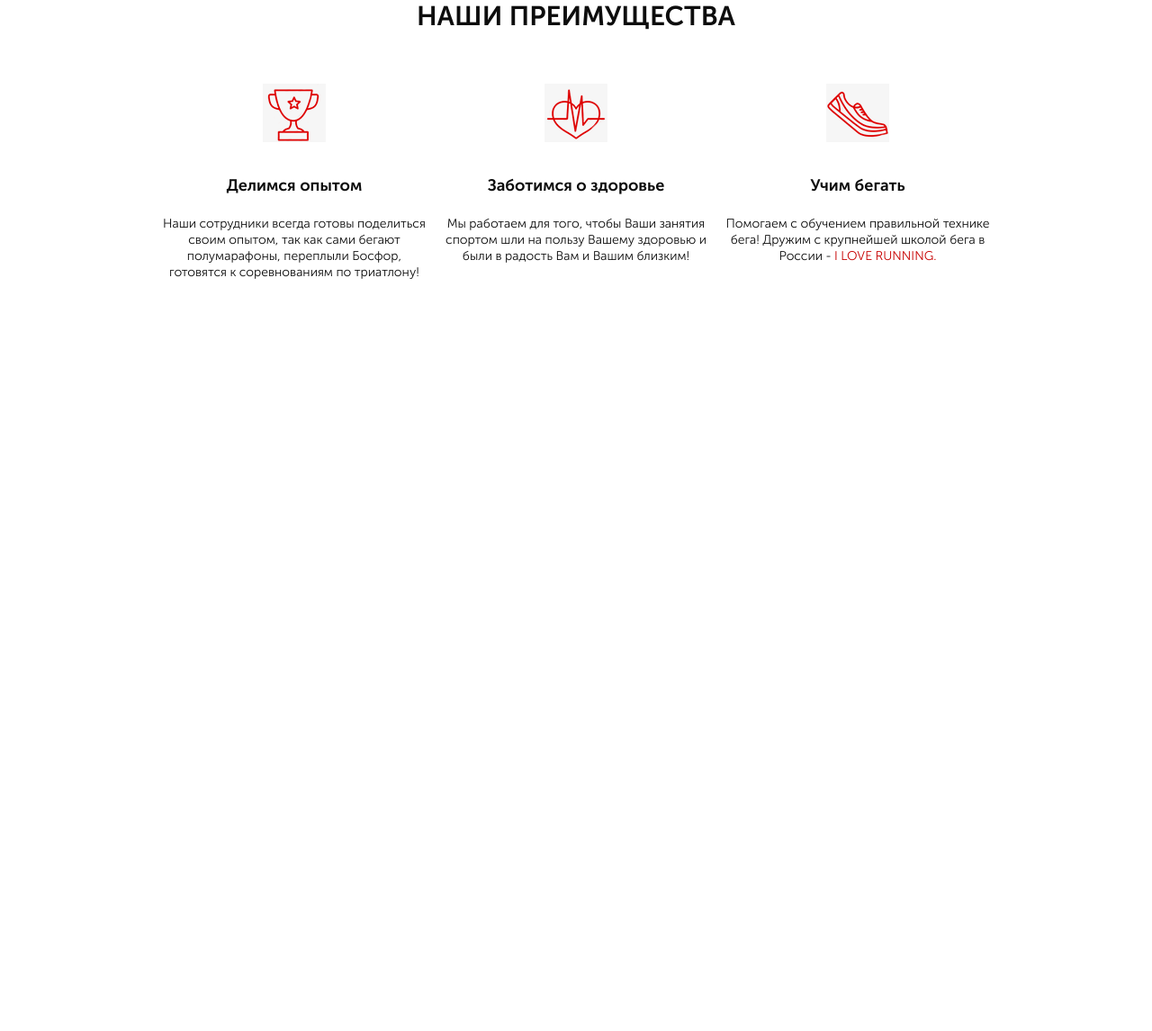
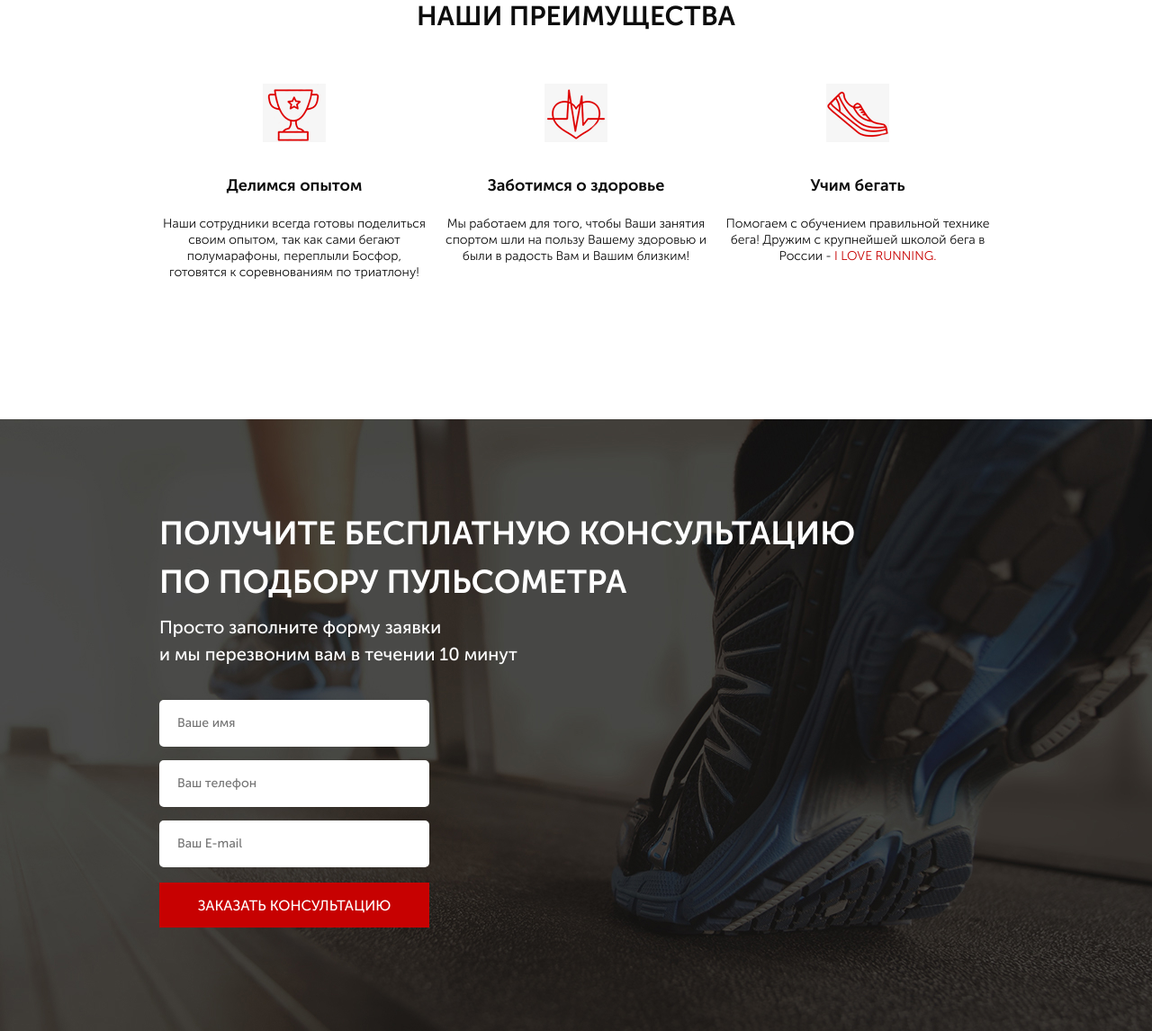
Before and after one commit to sluev-andrey/project_puls, a website: page src/index.html in a window 1280 px wide. Shown: the part 724-1870 px from the top of the page at 90% size. Before the commit the page ends 1200 px from the top, so only its background shows below. Drawn offline with Linux system fonts and the light colour scheme.

Commit message:
consultation edit

```diff
--- a/src/index.html
+++ b/src/index.html
@@ -25,7 +25,7 @@
         </div>
         <div class="header__contact">
           <a class="phone" href="tel:+74999228974">+7 (499) 922-89-74</a>
-          <button class="button">заказать звонок</button>
+          <button class="button__header">заказать звонок</button>
         </div>
       </div>
 
@@ -81,7 +81,20 @@
   </div>
   </div>
 </section>
+<section class="consultation">
+  <div class="container">
+    <h2 class="title consultation__title">Получите бесплатную консультацию<br> по подбору пульсометра</h2>
+    <div class="consultation__subtitle">Просто заполните форму заявки<br> и мы перезвоним вам в течении 10 минут</div>
+    <form class="feed-forms" action="#">
+      <input name="name" required placeholder="Ваше имя" type="text">
+      <input name="phone" required placeholder="Ваш телефон" type="number">
+      <input name="email" required placeholder="Ваш E-mail" type="email">
 
+      <button class="button">заказать кОНСУЛЬТАЦИЮ</button>
+    </form>
+
+  </div>
+</section>
 
 
 
--- a/src/sass/style.scss
+++ b/src/sass/style.scss
@@ -14,6 +14,18 @@ a{
 }
 
 .button{
+    background-color: #C70101;
+    border: none;
+    width: 300px;
+    height: 50px;
+    font-weight: 500;
+    font-size: 16px;
+    line-height: 25px;
+    text-transform: uppercase;
+    color: #FFFFFF;
+}
+
+.button__header{
   width: 153px;
   height: 32px;
   background-color: #C70101;
@@ -29,6 +41,14 @@ a{
 .phone{
   font-weight: 700;
   font-size: 18px;
+  color: #FFFFFF;
+}
+
+.title{
+  font-weight: 700;
+  font-size: 36px;
+  line-height: 54px;
+  text-transform: uppercase;
   color: #FFFFFF;
 }
 
@@ -123,7 +143,7 @@ a{
 }
 
 .benefits{
-  min-height: 473px;
+  min-height: 463px;
   &__title{
     font-weight: 700;
     font-size: 30px;
@@ -163,3 +183,42 @@ a{
     }
   }
 }
+
+.consultation{
+  min-height: 680px;
+  background-image: url(../images/bg_consultation.jpg);
+  background-position: center;
+  background-size: cover;
+  background-repeat: no-repeat;
+  &__title{
+  padding-top: 100px;
+  }
+  &__subtitle{
+    font-weight: 500;
+    font-size: 20px;
+    line-height: 30px;
+    color: #FFFFFF;
+    margin-top: 8px;
+  }
+}
+
+.feed-forms{
+  margin-top: 36px;
+  display: flex;
+  flex-direction: column;
+  width: 300px;
+  input{
+    height: 52px;
+    background: #FFFFFF;
+    border-radius: 5px;
+    margin-bottom: 15px;
+    border: none;
+    padding: 0 20px;
+    font-weight: 400;
+    font-size: 14px;
+    color: #4B4B4B;
+    &:nth-child(3){
+      margin-bottom: 17px;
+    }
+  }
+}
```
Also changed, not shown: src/css/style.min.css, src/images/bg_consultation.jpg (added).
